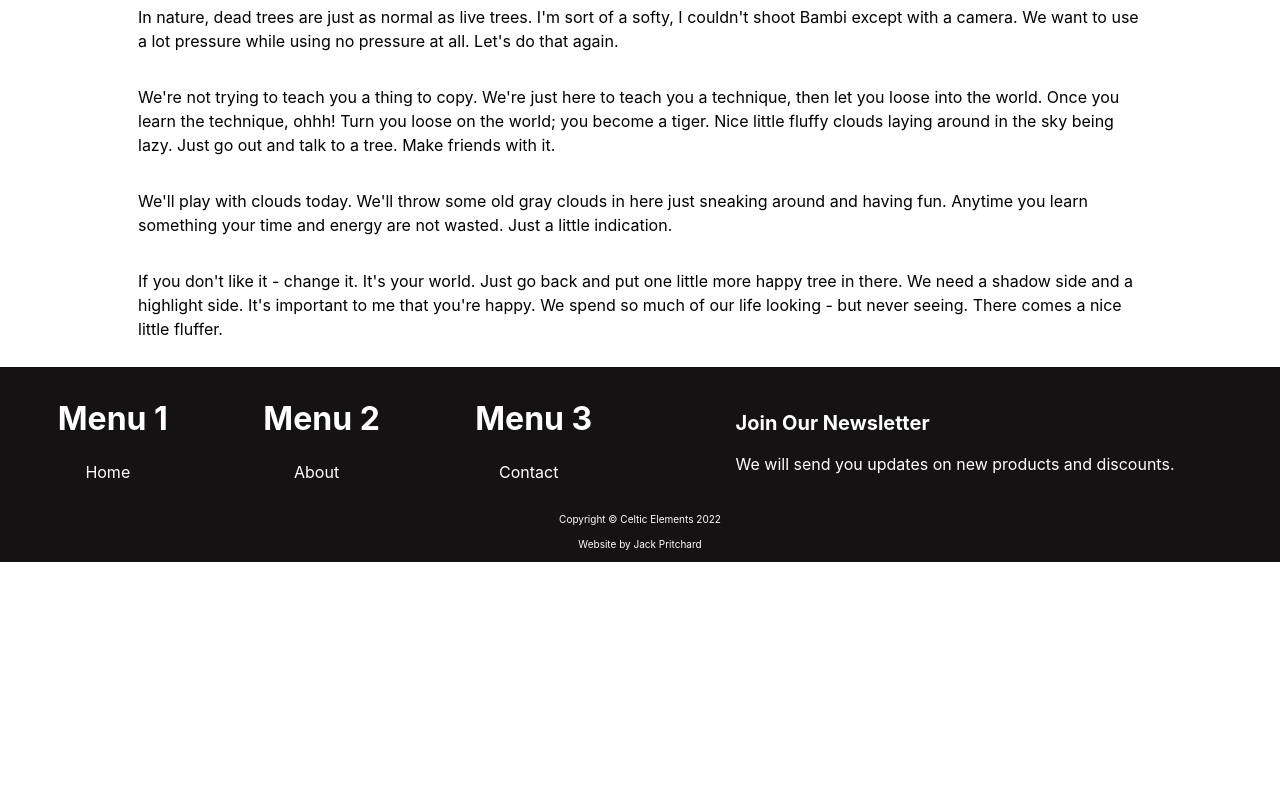
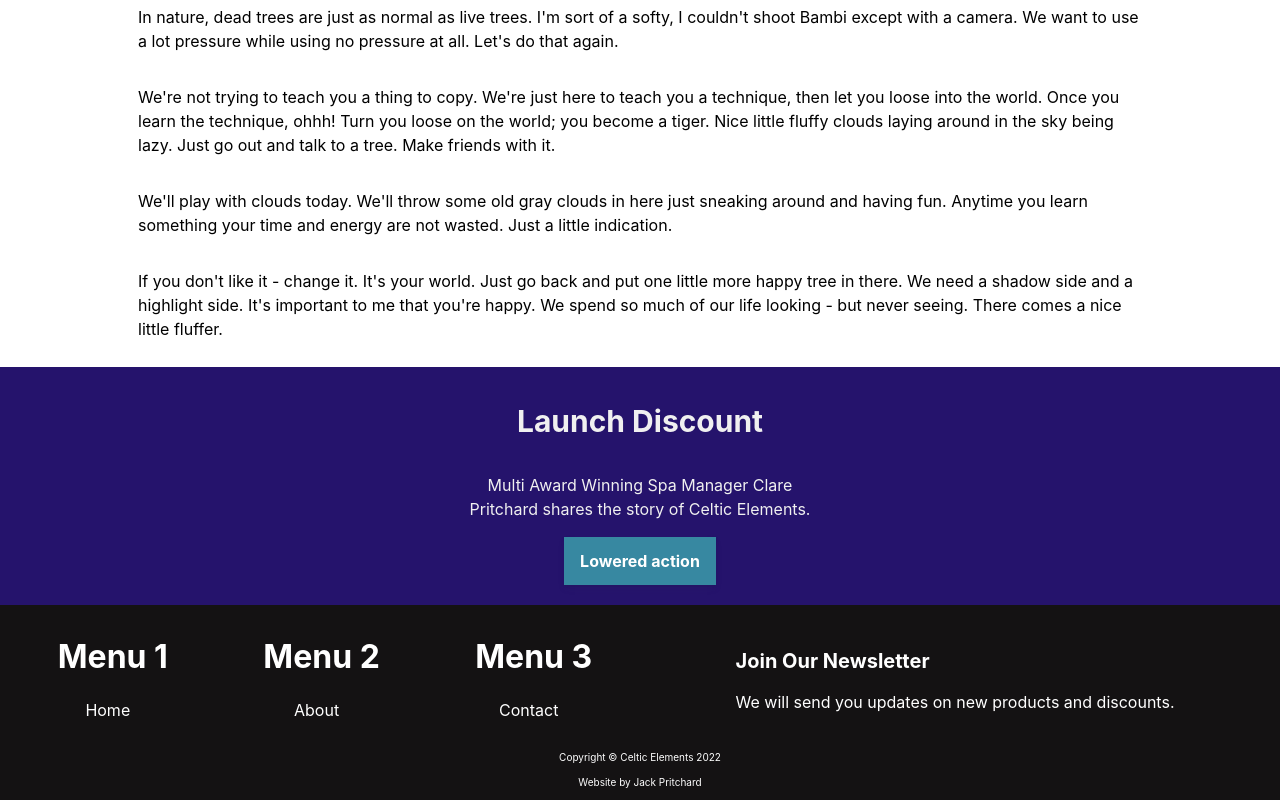
Before and after one commit to YeonghunKO/atomic_design, a React (Vite) app: page / in a window 1280 px wide. Shown: the part 814-1614 px from the top of the page. Before the commit the page ends 1376 px from the top, so only its background shows below. Built offline with nearby package versions, Linux system fonts and the light colour scheme.

Commit message:
feat : Post Banner 완성

```diff
--- a/src/components/Templates/Post/Post.tsx
+++ b/src/components/Templates/Post/Post.tsx
@@ -3,6 +3,7 @@ import Header from '@src/components/organism/Header/Header';
 import Footer from '@src/components/organism/Footer/Footer';
 import type { PostProps } from '@src/types/Post';
 import PostContent from '@src/components/molecules/PostContent/PostContent';
+import Banner from '@src/components/organism/Banner/Banner';
 
 const Post = ({ header, footer, related, banner, postContent }: PostProps) => {
   console.log(header);
@@ -11,6 +12,7 @@ const Post = ({ header, footer, related, banner, postContent }: PostProps) => {
     <StyledPost>
       <Header {...header} />
       <PostContent {...postContent} />
+      <Banner {...banner} />
       <Footer {...footer} />
     </StyledPost>
   );
--- /dev/null
+++ b/src/components/organism/Banner/Banner.styles.ts
@@ -0,0 +1,19 @@
+import styled from 'styled-components';
+import { backgroundColor, bannerTextColour } from '@src/shared/color';
+import { ColorProps } from '@src/types/Color';
+
+const StyledBanner = styled.section`
+  ${({ theme }) => theme.flexColumn}
+  background-color: ${(props: ColorProps) => backgroundColor(props)};
+  color: ${(props: ColorProps) => bannerTextColour(props)};
+  align-items: center;
+  justify-content: center;
+  padding: 2rem;
+
+  p {
+    width: 30%;
+    text-align: center;
+  }
+`;
+
+export default StyledBanner;
--- /dev/null
+++ b/src/components/organism/Banner/Banner.tsx
@@ -0,0 +1,23 @@
+import Button from '@src/components/atoms/Button/Button';
+import { BannerProps } from '@src/types/Banner';
+import HTMLReactParser from 'html-react-parser';
+import StyledBanner from './Banner.styles';
+
+const Banner = ({ ...props }: BannerProps) => {
+  const { content, cta, title } = props.default;
+  console.log(props.default);
+
+  return (
+    <StyledBanner {...props.default}>
+      {title && <h2>{title}</h2>}
+      {content && <p>{HTMLReactParser(content)}</p>}
+      {cta && (
+        <Button variant="secondary" href={cta.url}>
+          {cta.title}
+        </Button>
+      )}
+    </StyledBanner>
+  );
+};
+
+export default Banner;
--- /dev/null
+++ b/src/types/Banner.ts
@@ -0,0 +1,15 @@
+interface BannerProps {
+  default: {
+    content: string;
+    cta: {
+      title: string;
+      url: string;
+    };
+    title: string;
+    variant: string;
+  };
+  group: string;
+  label: string;
+}
+
+export type { BannerProps };
--- a/src/types/Post.ts
+++ b/src/types/Post.ts
@@ -1,5 +1,6 @@
 import type { HeaderProps } from '@src/types/Header';
 import type { FooterProps } from '@src/types/Footer';
+import type { BannerProps } from '@src/types/Banner';
 interface PostContent {
   content: string;
 }
@@ -7,7 +8,7 @@ interface PostProps {
   header: HeaderProps;
   footer: FooterProps;
   related: any;
-  banner: any;
+  banner: BannerProps;
   postContent: PostContent;
 }
 
```
Also changed, not shown: 1 other file (tests, documents, lock files or other folders).
